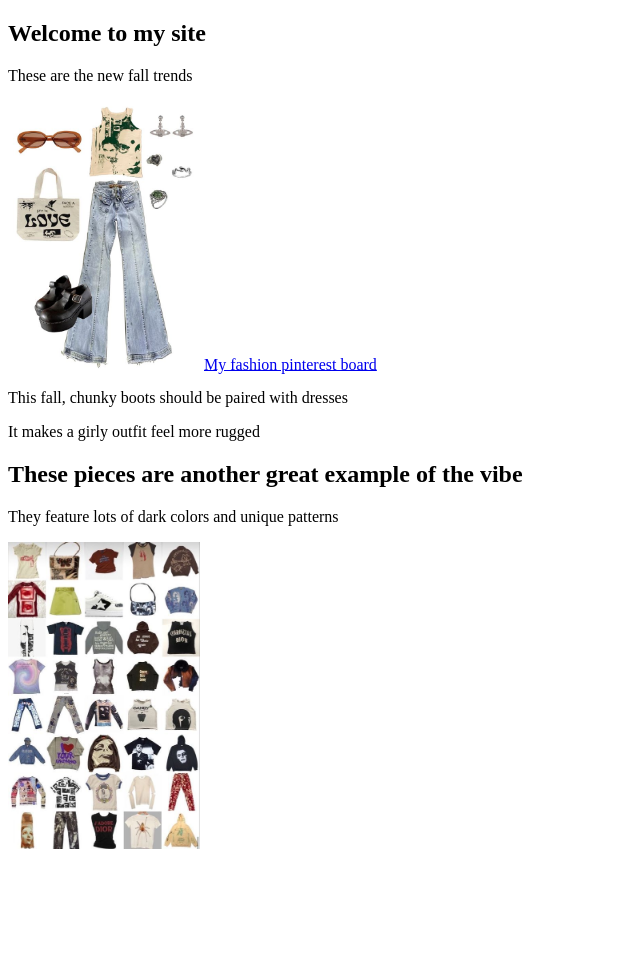
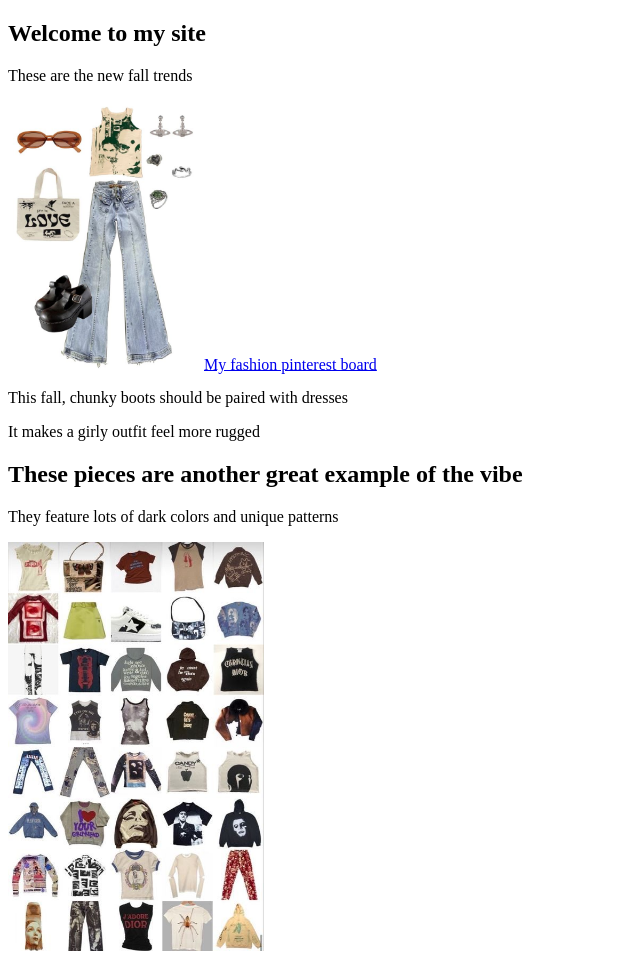
Before and after one commit to esmeenaj/web-2, a plain HTML site: page index.html in a window 1280 px wide. Shown: the whole page, without its empty margins (0-640 px from the left). Before the commit the page ends 861 px from the top, so only its background shows below. Drawn offline with Linux system fonts and the light colour scheme.

Commit message:
Update index.html

```diff
--- a/index.html
+++ b/index.html
@@ -16,7 +16,7 @@
 
       <h2> These pieces are another great example of the vibe </h2>
       <p> They feature lots of dark colors and unique patterns </p>
-      <img src="assets/clothes.jpg" style = "width:15vw"/>
+      <img src="assets/clothes.jpg" style = "width:20vw"/>
     </section>
   </body>
 
```
